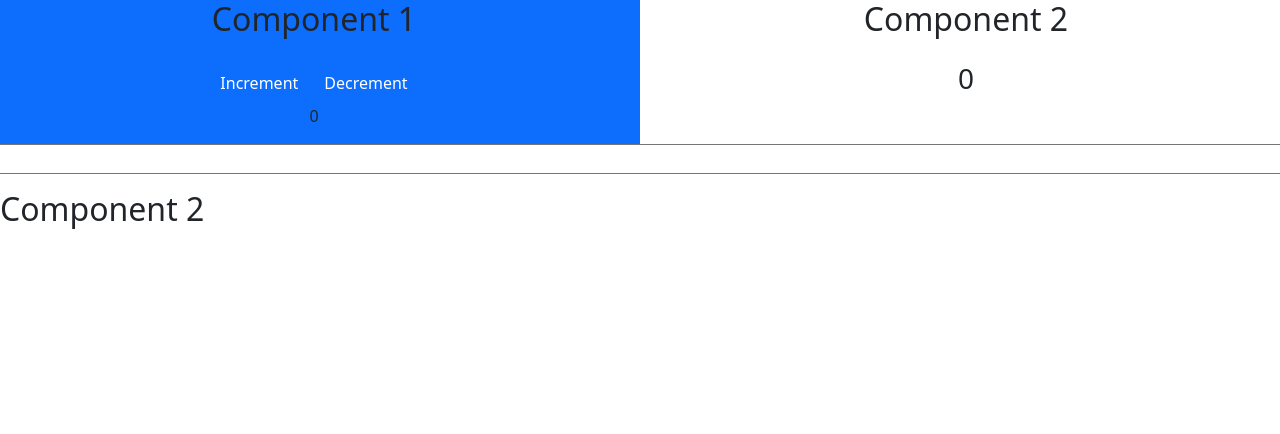
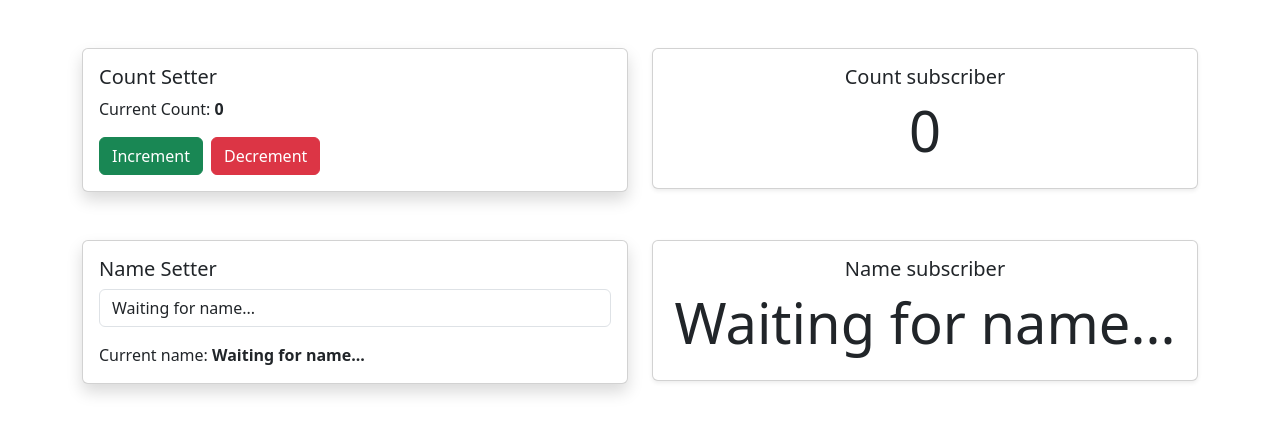
Before and after one commit to MelhaouiAsmaa/react-certification-3, a React (Create React App) app: page /exercise1 in a window 1280 px wide. Shown: the top 434 px of the page. Built offline with nearby package versions, Linux system fonts and the light colour scheme.

Commit message:
add some styling

```diff
--- a/src/App.js
+++ b/src/App.js
@@ -7,21 +7,30 @@ import Movies from "./Exercise2/Movies";
 import FilterComponent from "./Exercise3/FilterComponent";
 import DialogTest from "./Exercise2/DialogTest";
 import { GenericProvider } from "./Exercise1/GenericContext.jsx";
+import { NameSetterComponent } from "./Exercise1/NameSetterComponent";
 
 function App() {
   return (
     <>
       <Routes>
-        <Route path="/" element={<HomePage/>} /> {/* Redirect to exercise1 */}
-        <Route path="/exercise1" element={
-          <GenericProvider keyName='count' initialValue={0}>
-            <CountSetterComponent />
-          </GenericProvider>
-          } />
-        <Route path="/exercise2" element={<Exercise2/>} />
-        <Route path="/exercise3" element={<FilterComponent/>} />
-        <Route path="/modal" element={<DialogTest/>} />
-        <Route path="/regularDialog" element={<Movies/>} />
+        <Route path="/" element={<HomePage />} /> {/* Redirect to exercise1 */}
+        <Route
+          path="/exercise1"
+          element={
+            <>
+              <GenericProvider keyName="count" initialValue={0}>
+                <CountSetterComponent />
+              </GenericProvider>
+              <GenericProvider keyName="name" initialValue="Waiting for name...">
+                <NameSetterComponent />
+              </GenericProvider>
+            </>
+          }
+        />
+        <Route path="/exercise2" element={<Exercise2 />} />
+        <Route path="/exercise3" element={<FilterComponent />} />
+        <Route path="/modal" element={<DialogTest />} />
+        <Route path="/regularDialog" element={<Movies />} />
       </Routes>
     </>
   );
--- a/src/Exercise1/CountSetterComponent.jsx
+++ b/src/Exercise1/CountSetterComponent.jsx
@@ -1,46 +1,39 @@
-import { CountSubscriberComponent } from "./CountSubscriberComponent";
-import { NameSetterComponent } from "./NameSetterComponent";
-import { GenericProvider, useValue } from "./GenericContext";
+import {  useValue } from "./GenericContext";
+import { SubscriberComponent } from "./SubscriberComponent";
 
 export function CountSetterComponent() {
   const [value, setValue] = useValue();
-
 
   function handleIncrement() {
     setValue((value) => value + 1);
   }
 
-  function handleDecrement(){
+  function handleDecrement() {
     setValue((value) => value - 1);
   }
 
   return (
-    <div className="row">
-        {/* Left side: Title + Button */}
-        <div className="col-6 text-center bg-primary">
-          <h2 className="text-2xl font-bold mb-4">Component 1</h2>
-          <button
-            className="btn btn-primary text-white font-bold py-2 px-6 rounded"
-            onClick={handleIncrement}
-          >
-            Increment
-          </button>
-                    <button
-            className="btn btn-primary text-white font-bold py-2 px-6 rounded"
-            onClick={handleDecrement}
-          >
-            Decrement
-          </button>
-          <p>{value}</p>
+    <div className="container mt-5">
+      <div className="row g-4">
+        {/* Setter on the left */}
+        <div className="col-md-6">
+          <div className="card shadow">
+            <div className="card-body">
+              <h5 className="card-title">Count Setter</h5>
+              <p className="card-text">Current Count: <strong>{value}</strong></p>
+              <div className="d-flex gap-2">
+                <button className="btn btn-success" onClick={handleIncrement}>Increment</button>
+                <button className="btn btn-danger" onClick={handleDecrement}>Decrement</button>
+              </div>
+            </div>
+          </div>
         </div>
 
-        {/* Right side: CountSubscriberComponent */}
-        <CountSubscriberComponent className="col-6 text-center"/>
-        <GenericProvider keyName='name' initialValue="">
-                  <NameSetterComponent/>
-                  <CountSubscriberComponent/>
-        </GenericProvider>
+        {/* Subscriber on the right */}
+        <div className="col-md-6">
+          <SubscriberComponent title="Count subscriber"/>
+        </div>
+      </div>
     </div>
   );
-
 }
--- a/src/Exercise1/CountSubscriberComponent.jsx
+++ /dev/null
@@ -1,12 +0,0 @@
-import { useValue } from "./GenericContext";
-
-export function CountSubscriberComponent({ className }) {
-  const value = useValue();
-
-  return (
-    <div className={className}>
-      <h2 className="text-2xl font-bold mb-4">Component 2</h2>
-      <h3 className="text-3xl font-semibold">{value}</h3>
-    </div>
-  );
-}
--- a/src/Exercise1/NameSetterComponent.jsx
+++ b/src/Exercise1/NameSetterComponent.jsx
@@ -1,16 +1,42 @@
 import { useValue } from "./GenericContext";
+import { SubscriberComponent } from "./SubscriberComponent";
 
-export function NameSetterComponent(){
-    const [value, setValue] = useValue();
+export function NameSetterComponent() {
+  const [value, setValue] = useValue();
 
-    function handleChangeName(e){
-       return setValue(e.target.value);
-    }
+  function handleChangeName(e) {
+    return setValue(e.target.value);
+  }
 
-    return(
-        <>
-        <input onChange={(e)=> handleChangeName(e)} value={value}/>
-        <p>{value}</p>
-        </>
-    )
+  return (
+    <>
+      <div className="container mt-5">
+        <div className="row g-4">
+          {/* Setter on the left */}
+          <div className="col-md-6">
+            <div className="card shadow">
+              <div className="card-body">
+                <h5 className="card-title">Name Setter</h5>
+                <input
+                  type="text"
+                  className="form-control mb-3"
+                  onChange={(e) => handleChangeName(e)}
+                  value={value}
+                  placeholder="Enter your name"
+                />
+                <p className="mb-0">
+                  Current name: <strong>{value}</strong>
+                </p>
+              </div>
+            </div>
+          </div>
+
+          {/* Subscriber on the right */}
+          <div className="col-md-6">
+            <SubscriberComponent title="Name subscriber"/>
+          </div>
+        </div>
+      </div>
+    </>
+  );
 }
--- /dev/null
+++ b/src/Exercise1/SubscriberComponent.jsx
@@ -0,0 +1,14 @@
+import { useValue } from "./GenericContext";
+
+export function SubscriberComponent({ title }) {
+  const value = useValue();
+
+  return (
+    <div className="card shadow-sm">
+      <div className="card-body text-center">
+        <h5 className="card-title">{title}</h5>
+        <h2 className="display-4">{value}</h2>
+      </div>
+    </div>
+  );
+}
```
